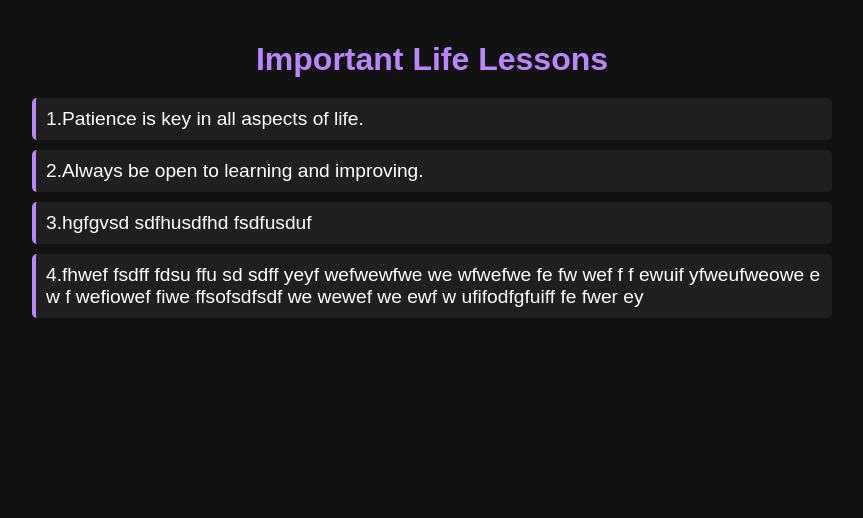
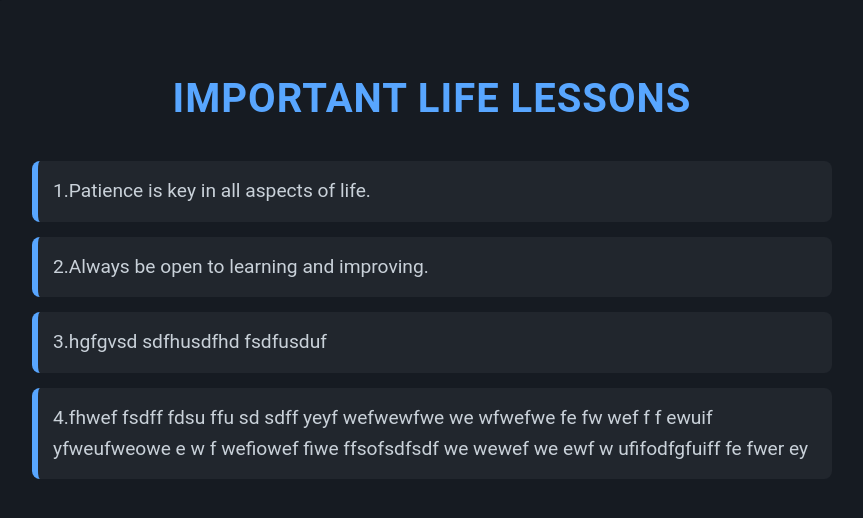
Before and after one commit to Searcherear/devrohan, a plain HTML site: page index.html in a window 1280 px wide. Shown: the whole page, without its empty margins (208-1071 px from the left). Drawn offline with Linux system fonts and the light colour scheme.

Commit message:
Update style.css

```diff
--- a/style.css
+++ b/style.css
@@ -1,22 +1,28 @@
 body {
-    background-color: #121212;
-    color: #FFFFFF;
-    font-family: Arial, sans-serif;
+    background-color: #0D1117; /* Darker background */
+    color: #C9D1D9; /* Light grey text for better contrast */
+    font-family: 'Roboto', sans-serif; /* Use a clean modern font */
     margin: 0;
     padding: 0;
+    line-height: 1.6;
 }
 
 .container {
     max-width: 800px;
     margin: 0 auto;
-    padding: 20px;
+    padding: 40px;
     text-align: center;
+    background-color: #161B22; /* Slightly lighter background for the container */
+    border-radius: 10px;
+    box-shadow: 0 4px 8px rgba(0, 0, 0, 0.5); /* Add shadow for depth */
 }
 
 h1 {
-    font-size: 2em;
-    margin-bottom: 20px;
-    color: #BB86FC;
+    font-size: 2.5em;
+    margin-bottom: 30px;
+    color: #58A6FF; /* Bright blue for the title */
+    letter-spacing: 1px;
+    text-transform: uppercase;
 }
 
 ul {
@@ -25,11 +31,27 @@ ul {
 }
 
 li {
-    background-color: #1F1F1F;
-    margin: 10px 0;
-    padding: 10px;
-    border-radius: 5px;
-    border-left: 4px solid #BB86FC;
+    background-color: #21262D; /* Darker grey for each list item */
+    margin: 15px 0;
+    padding: 15px;
+    border-radius: 8px;
+    border-left: 6px solid #58A6FF; /* Blue accent on the left */
     text-align: left;
     font-size: 1.2em;
+    transition: transform 0.2s, background-color 0.2s; /* Add hover effect */
 }
+
+li:hover {
+    background-color: #30363D; /* Change background on hover */
+    transform: scale(1.02); /* Slight zoom effect */
+}
+
+a {
+    color: #58A6FF; /* Accent color for links */
+    text-decoration: none;
+}
+
+a:hover {
+    color: #1F6FEB; /* Slightly different shade on hover */
+    text-decoration: underline;
+}
```
